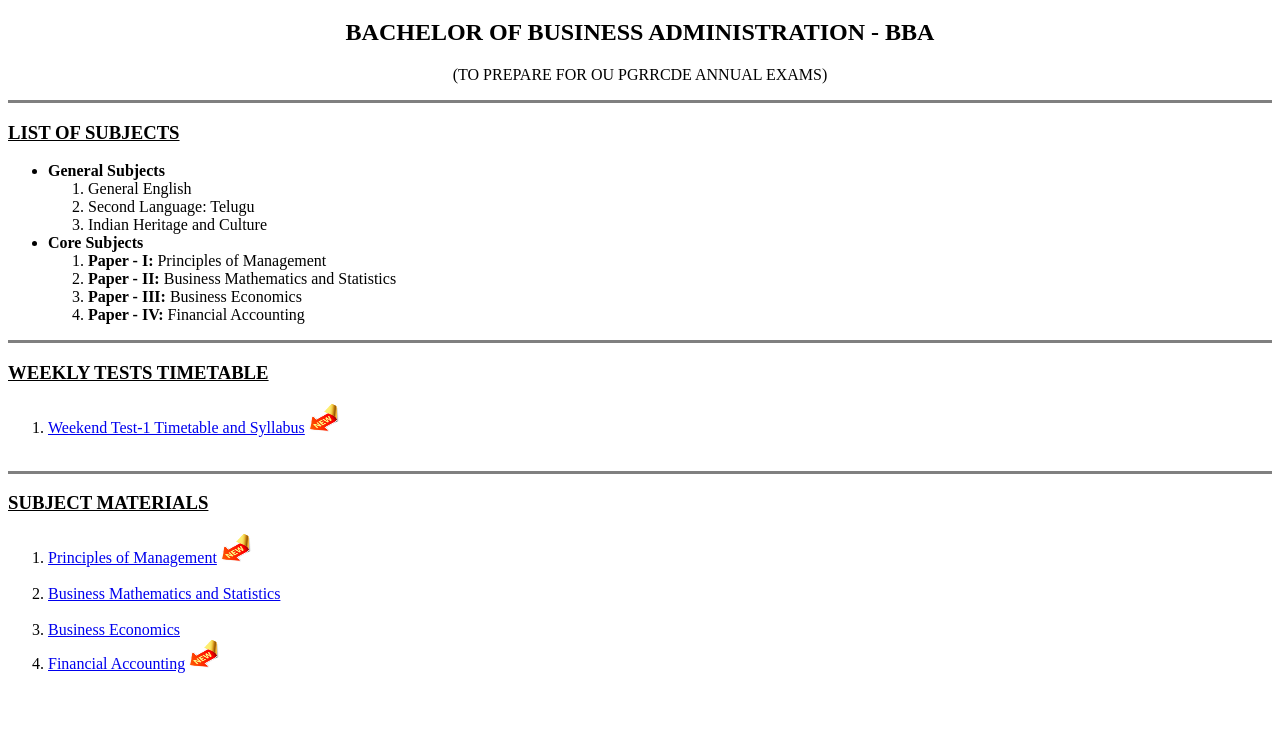
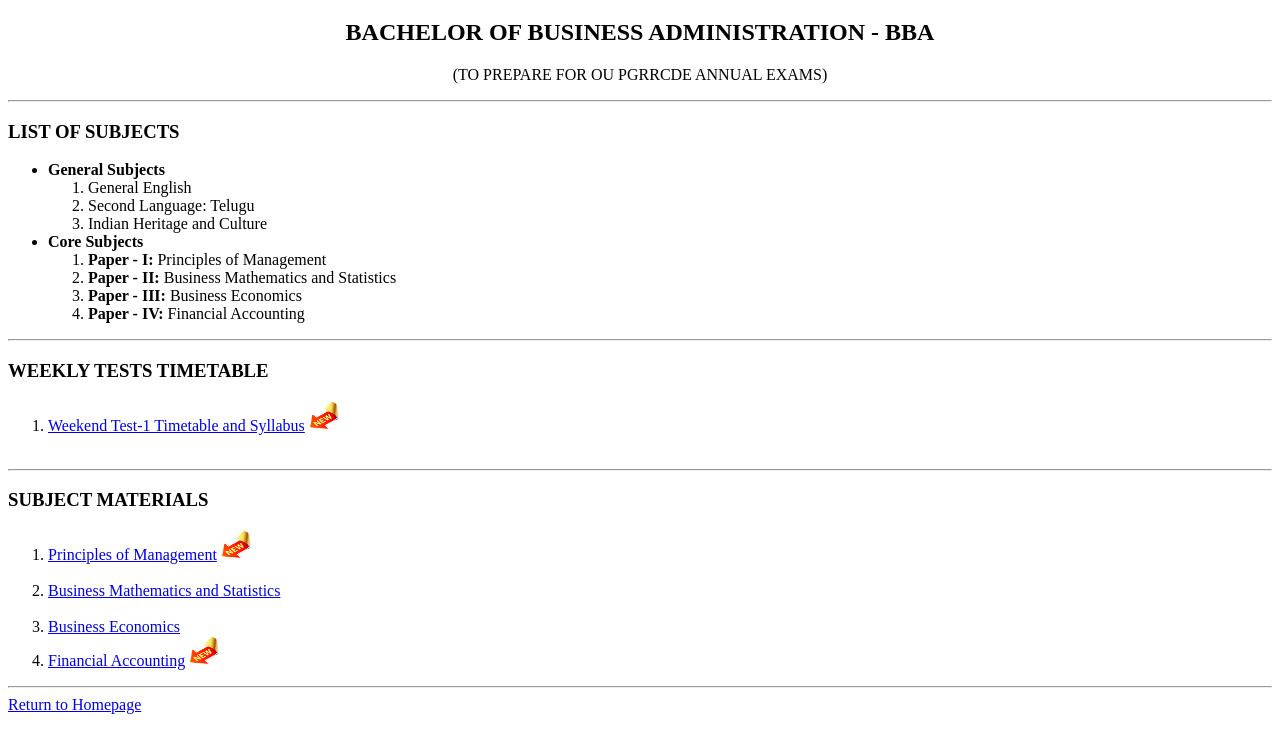
Before and after one commit to RufusRajC/bba, a plain HTML site: page firstyear.html in a window 1280 px wide. Shown: the part 61-800 px from the top of the page. Drawn offline with Linux system fonts and the light colour scheme.

Commit message:
Update firstyear.html

```diff
--- a/firstyear.html
+++ b/firstyear.html
@@ -3,15 +3,16 @@
   <head>
     <meta charset="utf-8">
     <title>First Year</title>
+    <link rel="stylesheet" href="styles.css">
   </head>
   <body>
     <center>
       <h1>PERSONAL SKILLS DEVELOPMENT AND TECHNICAL EDUCATION</h1>
       <h2>BACHELOR OF BUSINESS ADMINISTRATION - BBA</h2>
       <p>(TO PREPARE FOR OU PGRRCDE ANNUAL EXAMS)</p>
-      <hr size="3" noshade>
+      <hr>
     </center>
-    <h3><u>LIST OF SUBJECTS</u></h3>
+    <h3>LIST OF SUBJECTS</h3>
     <ul>
       <li><strong>General Subjects</strong></li>
       <ol>
@@ -27,18 +28,20 @@
         <li><strong>Paper - IV: </strong>Financial Accounting</li>
       </ol>
     </ul>
-    <hr size="3" noshade>
-    <h3><u>WEEKLY TESTS TIMETABLE</u></h3>
+    <hr>
+    <h3>WEEKLY TESTS TIMETABLE</h3>
     <ol>
       <li><a href="week1syllabus.pdf">Weekend Test-1 Timetable and Syllabus</a><img height="30" width="40" src="images/new.jpg" alt="new-img"></li><br>
     </ol>
-    <hr size="3" noshade>
-    <h3><u>SUBJECT MATERIALS</u></h3>
+    <hr>
+    <h3>SUBJECT MATERIALS</h3>
     <ol>
       <li><a href="pom.html">Principles of Management</a><img height="30" width="40" src="images/new.jpg" alt="new-img"></li><br>
       <li><a href="#">Business Mathematics and Statistics</a></li><br>
       <li><a href="#">Business Economics</a></li>
       <li><a href="fa.html">Financial Accounting</a><img height="30" width="40" src="images/new.jpg" alt="new-img"></li>
     </ol>
+    <hr>
+    <a href="index.html">Return to Homepage</a>
   </body>
 </html>
```
